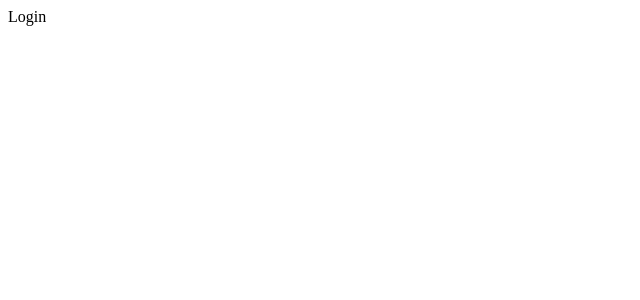
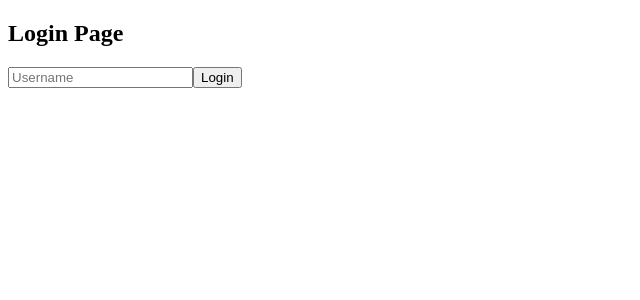
Before and after one commit to Shookrun/face-card, a React (Vite) app: page /login in a window 1280 px wide. Shown: the top 300 px of the page, without its empty margins (0-640 px from the left). Built offline with nearby package versions, Linux system fonts and the light colour scheme.

Commit message:
Login Page Finished

```diff
--- a/src/pages/Login.jsx
+++ b/src/pages/Login.jsx
@@ -1,8 +1,26 @@
-import React from 'react'
+import { use, useState } from "react"
+import { useNavigate } from "react-router-dom"
+import { useAuth } from "../context/AuthContext"
 
 const Login = () => {
+    const[username,setUsername] = useState("")
+    const {login} = useAuth()
+    const navigate = useNavigate()
+
+    const handleLogin = ()=>{
+        login(username)
+        navigate("/")
+    }
   return (
-    <div>Login</div>
+    <div>
+        <h2>Login Page</h2>
+        <input type="text"
+        placeholder="Username"
+        value={username}
+        onChange={(e)=>setUsername(e.target.value)}
+        />
+        <button onClick={handleLogin}>Login</button>
+    </div>
   )
 }
 
```
